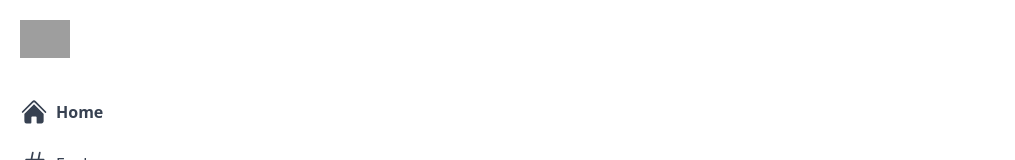
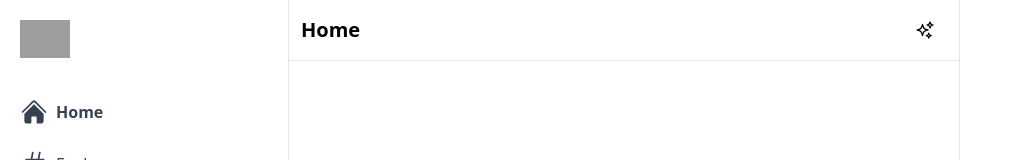
Before and after one commit to Yabessy/twitter-clone, a Next.js app: page / in a window 1280 px wide. Shown: the top 160 px of the page, without its empty margins (0-1015 px from the left). Built offline with nearby package versions, Linux system fonts and the light colour scheme; grey boxes are pictures that could not be loaded.

Commit message:
create feed component and its header

```diff
--- /dev/null
+++ b/components/feed/Feed.tsx
@@ -0,0 +1,14 @@
+import { SparklesIcon } from "@heroicons/react/24/outline";
+
+export default function Feed() {
+  return (
+    <div className="sm:ml-20 xl:ml-72 border-l border-r border-gray-200 xl:min-w-[576px] flex-grow max-w-2xl">
+      <div className="flex items-center py-2 px-3 top-0 sticky z-10 bg-white border-b border-gray-200">
+        <h2 className="text-lg sm:text-xl font-bold cursor-pointer">Home</h2>
+        <div className="hoverEffect flex items-center justify-center ml-auto">
+        <SparklesIcon className="h-5"/>
+        </div>
+      </div>
+    </div>
+  )
+}
--- a/components/index.ts
+++ b/components/index.ts
@@ -1,2 +1,3 @@
 import Sidebar from "./sidebar/Sidebar";
-export { Sidebar };
+import Feed from "./feed/Feed";
+export { Sidebar, Feed };
--- a/pages/index.tsx
+++ b/pages/index.tsx
@@ -1,7 +1,7 @@
 import type { NextPage } from "next"
 import Head from "next/head"
 import Image from "next/image"
-import { Sidebar } from "../components"
+import { Feed, Sidebar } from "../components"
 
 const Home: NextPage = () => {
   return (
@@ -12,6 +12,7 @@ const Home: NextPage = () => {
       </Head>
       <main className="flex min-h-screen max-w-7xl mx-auto ">
         <Sidebar />
+        <Feed />
       </main>
     </div>
   )
```
